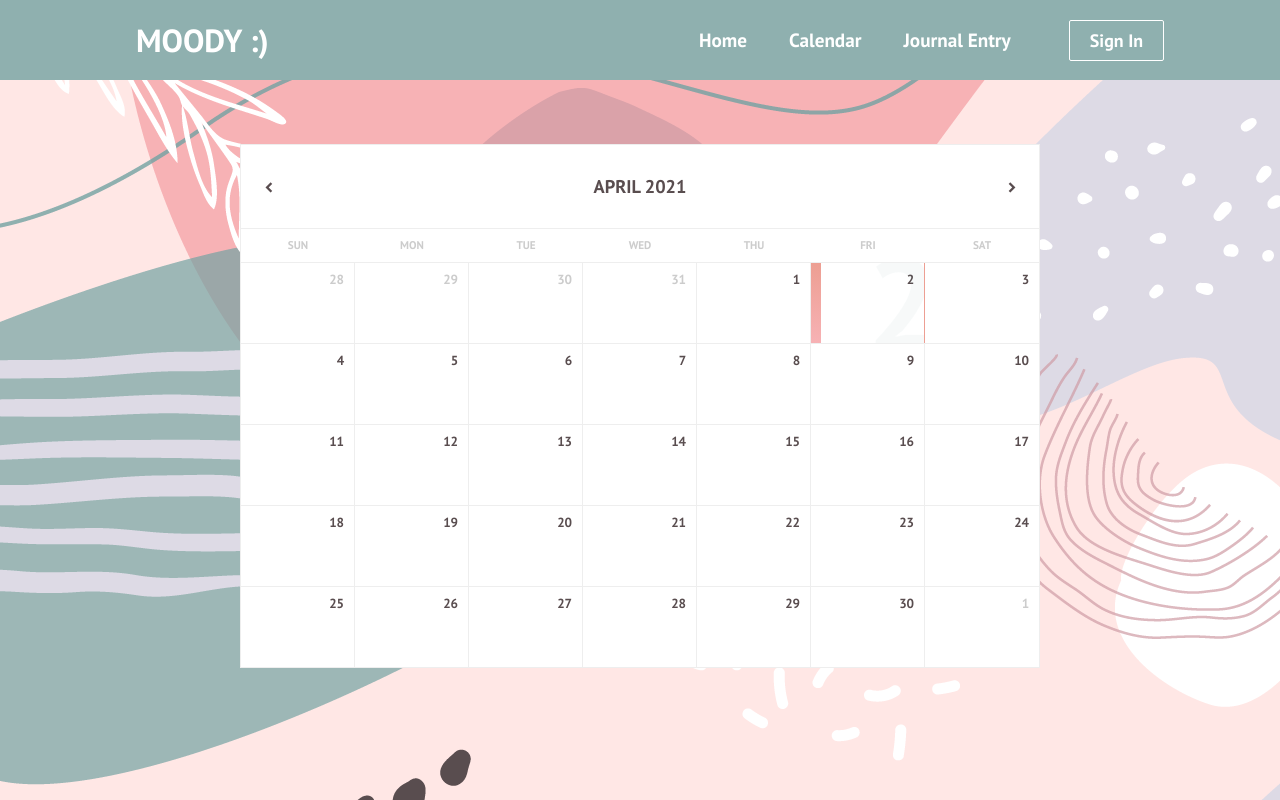
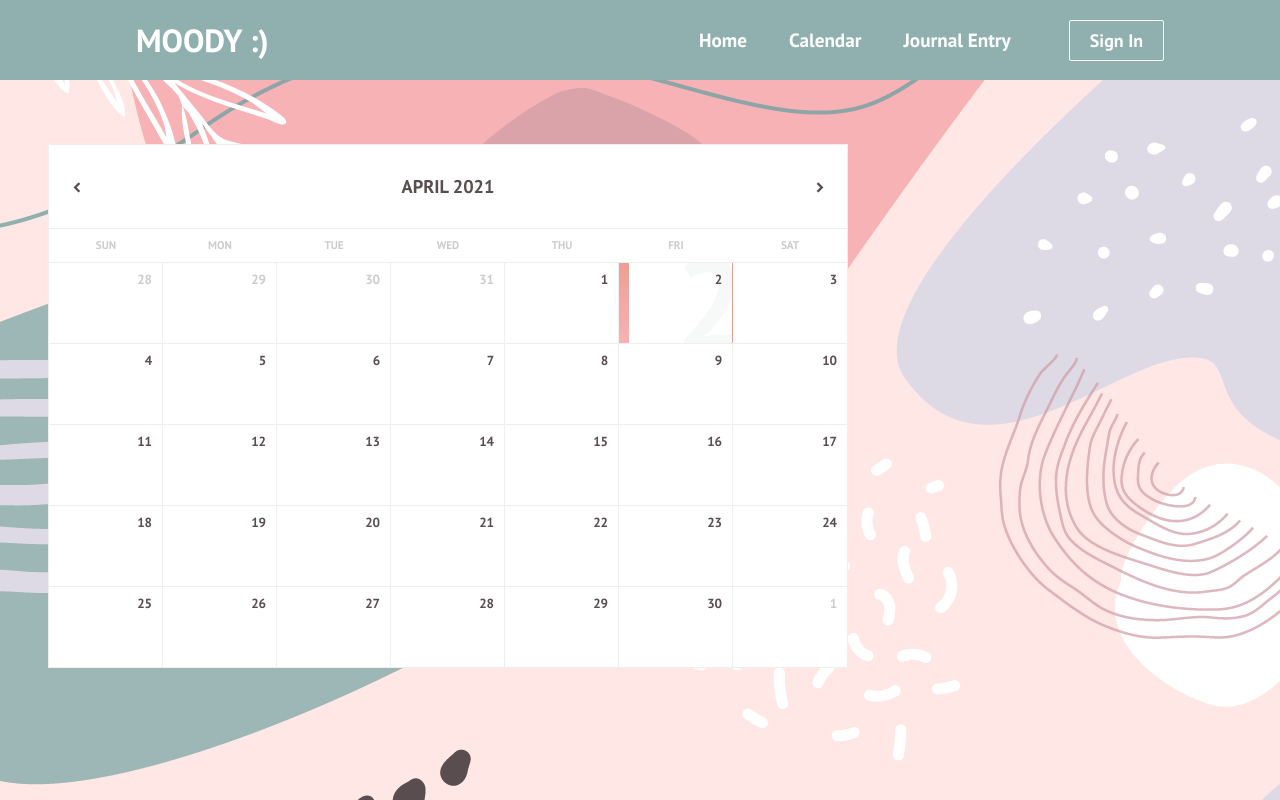
Before and after one commit to uprm-inso-4117-2020-2021-s2/semester-project-team-10, a React (Create React App) app in the folder moody/: page /calendar in a window 1280 px wide. Built offline with nearby package versions, Linux system fonts and the light colour scheme.

Commit message:
Moved calendar to the left'

```diff
--- a/moody/src/components/Calendar.css
+++ b/moody/src/components/Calendar.css
@@ -73,6 +73,7 @@ header #logo .icon {
   margin: 0 auto;
   margin-top: 4em;
   max-width: 50em;
+  margin-left: 3em;
 }
 
 
```
